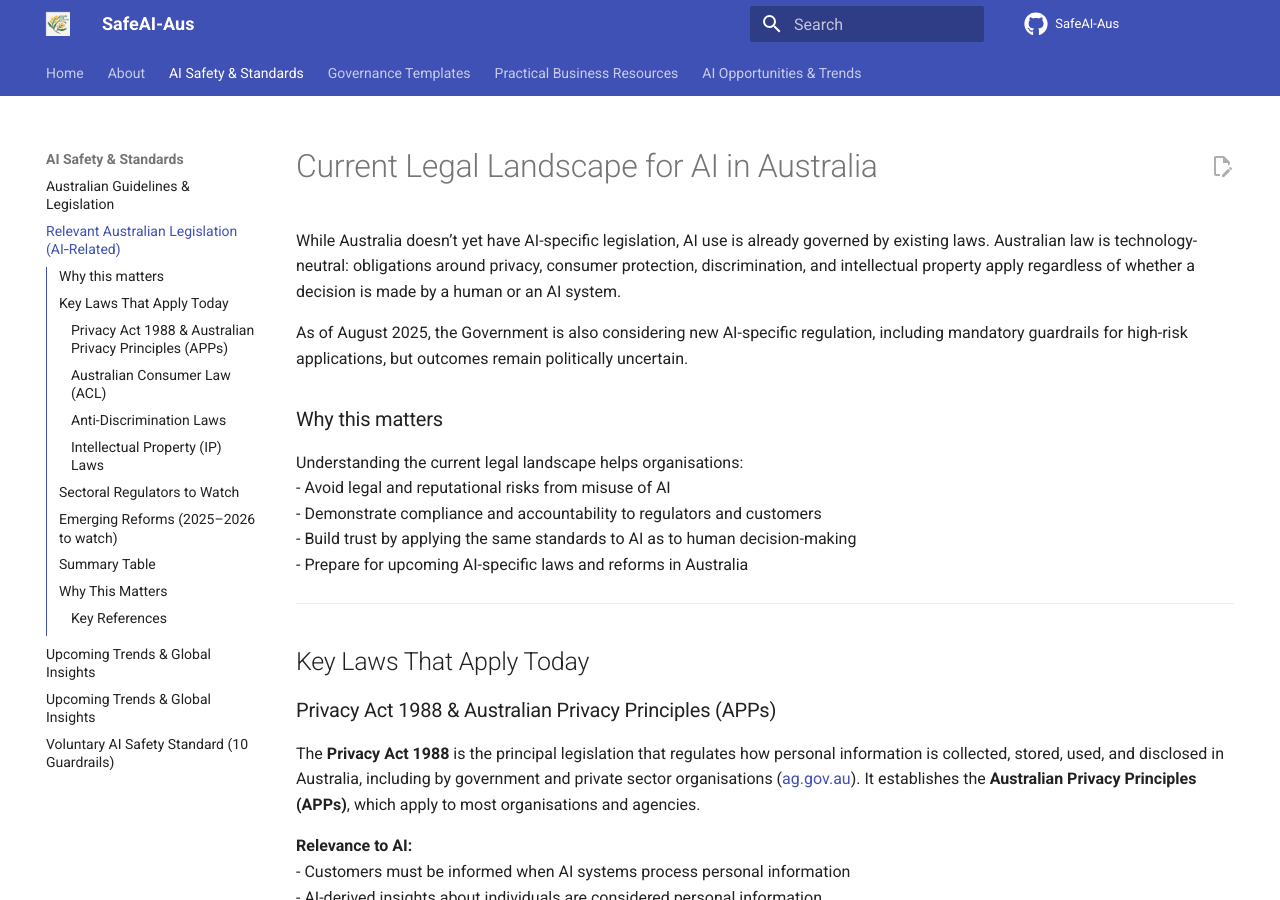
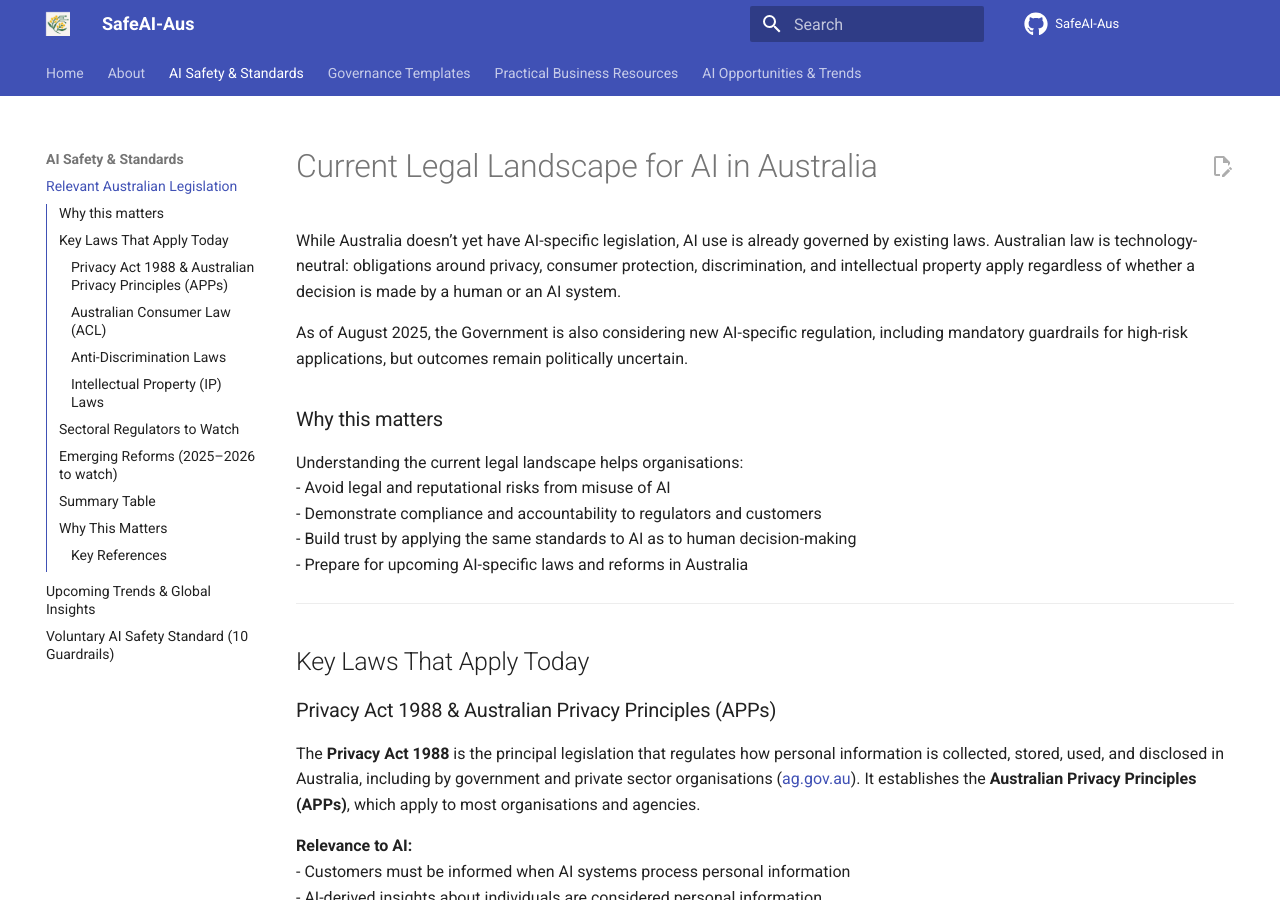
Before and after one commit to safeai-aus/safeai-aus.github.io, an MkDocs documentation site: the page built from docs/relevant-australian-legislation-airelated.md, in a window 1280 px wide and 900 px high. Built offline with MkDocs 1.6.1 and Material for MkDocs 9.7.7, drawn with Linux system fonts in a browser that asks for light colours; comment, search, counter and statistics services are not loaded.

Commit message:
Update mkdocs.yml

```diff
--- a/mkdocs.yml
+++ b/mkdocs.yml
@@ -56,10 +56,8 @@ nav:
   - Home: index.md
   - About: about.md
   - AI Safety & Standards:
-      - Australian Guidelines & Legislation: australian-guidelines-legislation.md
-      - Relevant Australian Legislation (AI‑Related): relevant-australian-legislation-airelated.md
+      - Relevant Australian Legislation: relevant-australian-legislation-airelated.md
       - Upcoming Trends & Global Insights: upcoming-trends-global-insights.md
-      - Upcoming Trends & Global Insights: upcoming-trends-global-insights-2.md
       - Voluntary AI Safety Standard (10 Guardrails): voluntary-ai-safety-standard-10-guardrails.md
   - Governance Templates:
       - AI Deployment Readiness Checklist (Detailed): ai-deployment-readiness-checklist-detailed.md
@@ -67,6 +65,7 @@ nav:
       - AI Risk Assessment Checklist (Detailed): ai-risk-assessment-checklist-detailed.md
       - AI Vendor Evaluation Checklist (Detailed): ai-vendor-evaluation-checklist-detailed.md
   - Practical Business Resources:
+      - AI Grants & Funding: ai-grants-funding-australia.md
       - AI Readiness Checklist: ai-readiness-checklist.md
       - Policy & Template Library: policy-template-library.md
       - Responsible AI Implementation Guide: responsible-ai-implementation-guide.md
```
